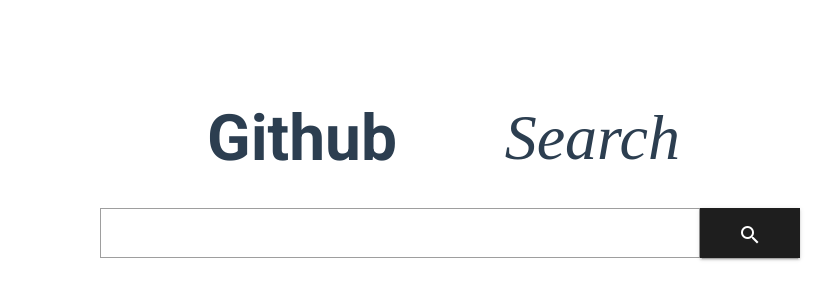
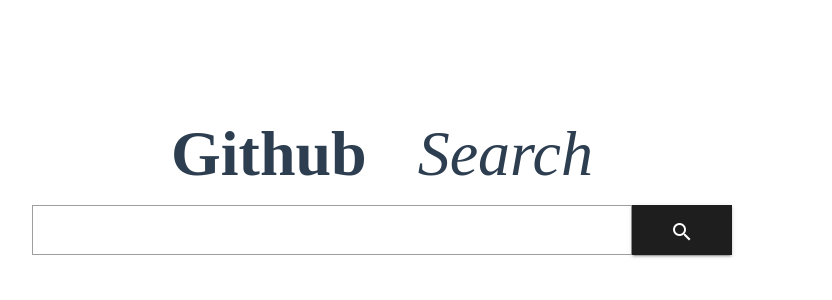
Before and after one commit to iagolavor/desafio-lux, a Vue app: page / in a window 1280 px wide. Shown: the part 332-632 px from the top of the page, without its empty margins (258-1090 px from the left). Built offline with nearby package versions, Linux system fonts and the light colour scheme.

Commit message:
Finalizado layout pagina home

```diff
--- a/src/App.vue
+++ b/src/App.vue
@@ -1,20 +1,25 @@
 <template>
   <div id="app">
-    <v-container>
-      <router-view/>
+    <v-container fill-height>
+      <v-row class="helper">
+        <router-view/>
+      </v-row>
     </v-container>
   </div>
 </template>
 
 <style lang="scss">
 #app {
-  height: 1440px;
-  width: 1024px;
   font-family: Avenir, Helvetica, Arial, sans-serif;
   -webkit-font-smoothing: antialiased;
   -moz-osx-font-smoothing: grayscale;
   text-align: center;
   color: #2c3e50;
-  margin: 0 auto;
+}
+
+.helper{
+  align-items: center;
+  justify-content: center;
+  min-height: 1024px;
 }
 </style>
--- a/src/components/Lettermark.vue
+++ b/src/components/Lettermark.vue
@@ -1,5 +1,5 @@
 <template>
-    <v-row ml-1 class="lettermark">
+    <v-row class="lettermark">
         <div class="github">
             Github
         </div>
@@ -20,15 +20,16 @@
 
 <style scoped>
 .lettermark{
-    position: absolute;
     width: 473px;
     height: 76px;
-    justify-content: space-between;
-    left: 477px;
-    top: 445px;
+    justify-content: space-around;
 }
+.lettermark.row{
+    margin: 0 auto;
+}
+
 .github{
-    font-family: Roboto;
+    font-family: Roboto Mono;
     font-size: 64px;
     font-weight:700
 }
--- a/src/components/Searchbar.vue
+++ b/src/components/Searchbar.vue
@@ -27,11 +27,8 @@
 
 <style scoped>
 .searchbar{
-    position: absolute;
     width: 700px;
     height: 50px;
-    left: 370px;
-    top: 528px;
 }
 
 .searchbutton{
```
